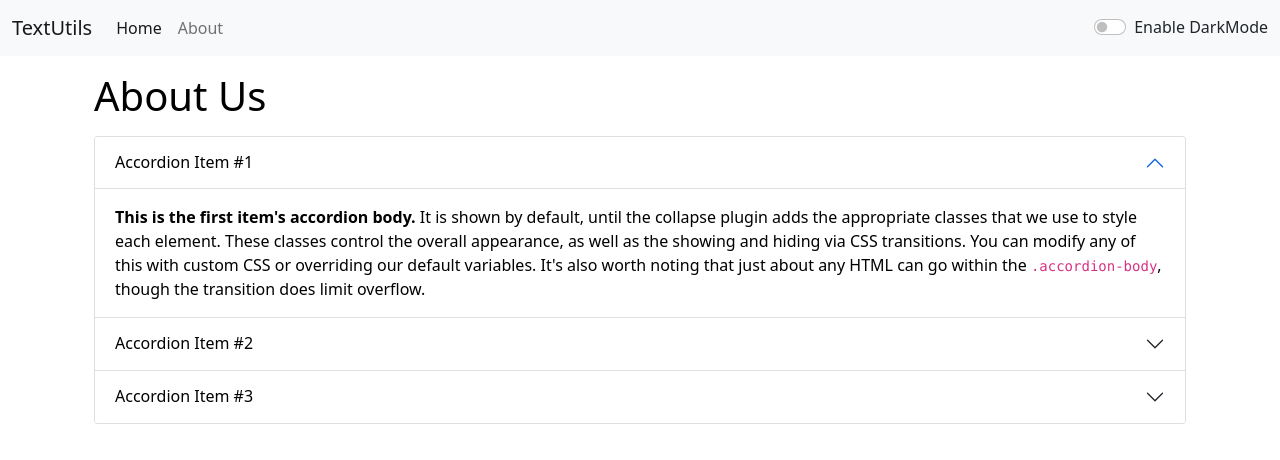
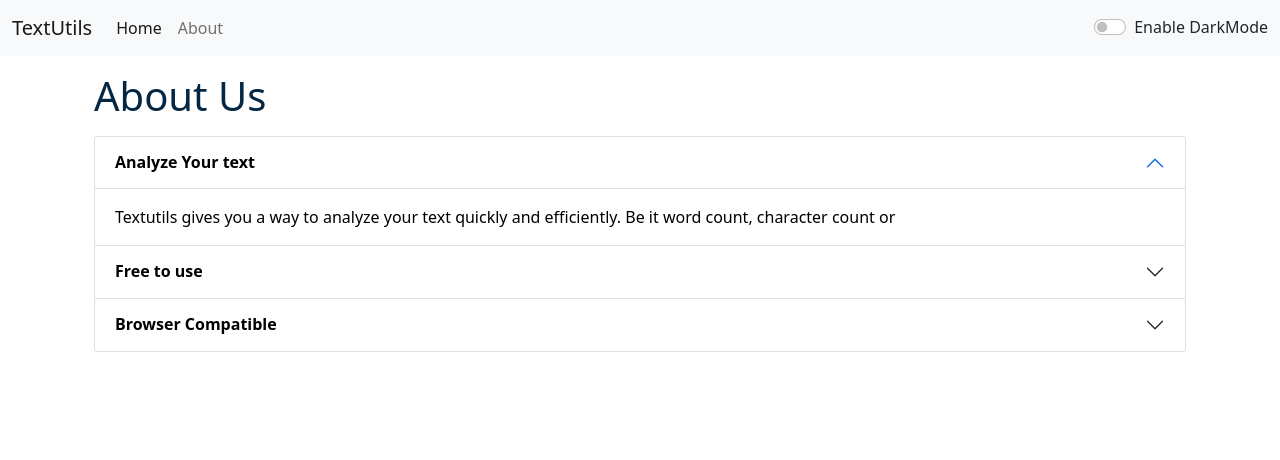
Before and after one commit to khusboobothra/TextUtils, a React (Create React App) app: page /about in a window 1280 px wide. Shown: the top 460 px of the page. Built offline with nearby package versions, Linux system fonts and the light colour scheme.

Commit message:
made few changes

```diff
--- a/src/components/About.js
+++ b/src/components/About.js
@@ -1,6 +1,6 @@
 import React, { useState } from 'react'
 
-export default function About() {
+export default function About(props) {
 
     const [myStyle, setMyStyle] = useState({
         color: 'black',
@@ -30,46 +30,49 @@
     }
 
     return (
-        < div className="container" style={myStyle}>
-            <h1 className="my-3">About Us</h1>
-            <div className="accordion" id="accordionExample" style={myStyle}>
+        <div className="container">
+            <h1 className="my-3" style={{ color: props.mode === 'dark' ? 'white' : '#042743' }}>About Us</h1>
+            <div className="accordion" id="accordionExample">
                 <div className="accordion-item">
                     <h2 className="accordion-header" id="headingOne">
-                        <button className="accordion-button" type="button" data-bs-toggle="collapse" data-bs-target="#collapseOne" aria-expanded="true" aria-controls="collapseOne" style={myStyle}>
-                            Accordion Item #1
+                        <button className="accordion-button" type="button" style={myStyle} data-bs-toggle="collapse" data-bs-target="#collapseOne" aria-expanded="true" aria-controls="collapseOne">
+                            <strong>Analyze Your text </strong>
                         </button>
                     </h2>
                     <div id="collapseOne" className="accordion-collapse collapse show" aria-labelledby="headingOne" data-bs-parent="#accordionExample">
                         <div className="accordion-body" style={myStyle}>
-                            <strong>This is the first item's accordion body.</strong> It is shown by default, until the collapse plugin adds the appropriate classes that we use to style each element. These classes control the overall appearance, as well as the showing and hiding via CSS transitions. You can modify any of this with custom CSS or overriding our default variables. It's also worth noting that just about any HTML can go within the <code>.accordion-body</code>, though the transition does limit overflow.
+                            Textutils gives you a way to analyze your text quickly and efficiently. Be it word count, character count or
+
                         </div>
                     </div>
                 </div>
                 <div className="accordion-item">
                     <h2 className="accordion-header" id="headingTwo">
-                        <button className="accordion-button collapsed" type="button" data-bs-toggle="collapse" data-bs-target="#collapseTwo" aria-expanded="false" aria-controls="collapseTwo" style={myStyle}>
-                            Accordion Item #2
+                        <button className="accordion-button collapsed" style={myStyle} type="button" data-bs-toggle="collapse" data-bs-target="#collapseTwo" aria-expanded="false" aria-controls="collapseTwo">
+                            <strong>Free to use </strong>
                         </button>
                     </h2>
                     <div id="collapseTwo" className="accordion-collapse collapse" aria-labelledby="headingTwo" data-bs-parent="#accordionExample">
                         <div className="accordion-body" style={myStyle}>
-                            <strong>This is the second item's accordion body.</strong> It is hidden by default, until the collapse plugin adds the appropriate classes that we use to style each element. These classes control the overall appearance, as well as the showing and hiding via CSS transitions. You can modify any of this with custom CSS or overriding our default variables. It's also worth noting that just about any HTML can go within the <code>.accordion-body</code>, though the transition does limit overflow.
+                            TextUtils is a free character counter tool that provides instant character count & word count statistics for a given text. TextUtils reports the number of words and characters. Thus it is suitable for writing text with word/ character limit.
                         </div>
                     </div>
                 </div>
                 <div className="accordion-item">
                     <h2 className="accordion-header" id="headingThree">
-                        <button className="accordion-button collapsed" type="button" data-bs-toggle="collapse" data-bs-target="#collapseThree" aria-expanded="false" aria-controls="collapseThree" style={myStyle}>
-                            Accordion Item #3
+                        <button className="accordion-button collapsed" style={myStyle} type="button" data-bs-toggle="collapse" data-bs-target="#collapseThree" aria-expanded="false" aria-controls="collapseThree">
+                            <strong>Browser Compatible </strong>
                         </button>
                     </h2>
                     <div id="collapseThree" className="accordion-collapse collapse" aria-labelledby="headingThree" data-bs-parent="#accordionExample">
                         <div className="accordion-body" style={myStyle}>
-                            <strong>This is the third item's accordion body.</strong> It is hidden by default, until the collapse plugin adds the appropriate classes that we use to style each element. These classes control the overall appearance, as well as the showing and hiding via CSS transitions. You can modify any of this with custom CSS or overriding our default variables. It's also worth noting that just about any HTML can go within the <code>.accordion-body</code>, though the transition does limit overflow.
+                            This word counter software works in any web browsers such as Chrome, Firefox, Internet Explorer, Safari, Opera. It suits to count characters in facebook, blog, books, excel document, pdf document, essays, etc.
+
                         </div>
                     </div>
                 </div>
             </div>
-        </ div>
+
+        </div>
     )
 }
```
